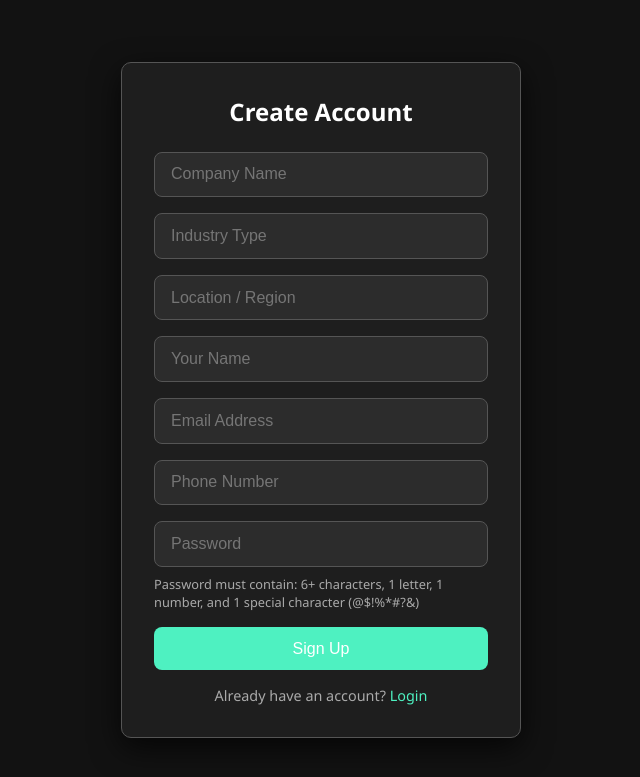
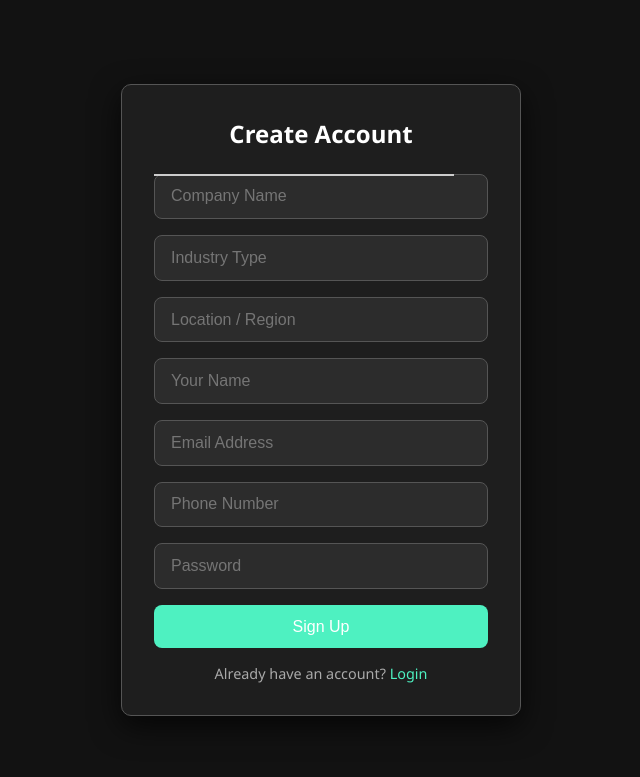
Before and after one commit to 9endu/rotbot, a Flask app: page /signup in a window 1280 px wide. Shown: the top 777 px of the page, without its empty margins (319-959 px from the left). Run offline with Flask 3, Linux system fonts and the light colour scheme; parts of the project's set-up code (start-up, migrations or seed data) failed here and were passed over.

Commit message:
signup updated

```diff
--- a/templates/signup.html
+++ b/templates/signup.html
@@ -55,12 +55,14 @@
       background-color: #2c2c2c;
       color: #f0f0f0;
       transition: 0.3s;
+      outline: none;
     }
 
     input:focus {
       border-color: #4ef1c1;
+      background-color: #333;
       outline: none;
-      background-color: #333;
+      box-shadow: none;
     }
 
     button {
@@ -109,6 +111,28 @@
       display: none;
     }
 
+    #suggestions {
+      list-style-type: none;
+      padding: 0;
+      margin: 0;
+      width: 300px;
+      background-color: #f9f9f9;
+      border: 1px solid #ccc;
+      max-height: 200px;
+      overflow-y: auto;
+      position: absolute;
+      z-index: 999;
+    }
+
+    #suggestions li {
+      padding: 8px;
+      cursor: pointer;
+    }
+
+    #suggestions li:hover {
+      background-color: #f0f0f0;
+    }
+
     .loader-text {
       font-size: 2rem;
       color: #4ef1c1;
@@ -119,14 +143,6 @@
       0%, 100% { opacity: 1; }
       50% { opacity: 0.3; }
     }
-
-    /* Password Requirements Tooltip */
-    .password-hint {
-      color: #aaa;
-      font-size: 0.8rem;
-      margin-top: -0.5rem;
-      margin-bottom: 1rem;
-    }
   </style>
 </head>
 <body>
@@ -135,22 +151,18 @@
   <div class="loader">
     <span class="loader-text">Loading...</span>
   </div>
-
   <div class="container">
     <h2>Create Account</h2>
     <form method="POST" action="/signup">
-        <input type="text" name="company_name" placeholder="Company Name" required minlength="2">
+        <input type="text" name="company_name" placeholder="Company Name" required minlength="2" style="width: 100%;">
         <input type="text" name="industry" placeholder="Industry Type" required>
-        <input type="text" name="location" placeholder="Location / Region" required>
+        <input type="text" id="location" name="location" placeholder="Location / Region" required>
+        <ul id="suggestions"></ul>
+
         <input type="text" name="name" placeholder="Your Name" required pattern="[A-Za-z\s]{2,}">
         <input type="email" name="email" placeholder="Email Address" required>
         <input type="tel" name="phone" placeholder="Phone Number" required pattern="[1-9][0-9]{9}">
-        <input type="password" name="password" placeholder="Password" required
-               minlength="6" pattern="^(?=.*[A-Za-z])(?=.*\d)(?=.*[@$!%*#?&])[A-Za-z\d@$!%*#?&]{6,}$"
-               title="Must contain at least 6 characters, including one letter, one number, and one special character (@$!%*#?&)">
-        <div class="password-hint">
-          Password must contain: 6+ characters, 1 letter, 1 number, and 1 special character (@$!%*#?&)
-        </div>
+        <input type="password" name="password" placeholder="Password" required minlength="6">
         <button type="submit">Sign Up</button>
     </form>
     <div class="link">
@@ -159,12 +171,34 @@
   </div>
 
   <script>
-    window.addEventListener('beforeunload', () => {
-      document.querySelector('.loader').style.display = 'flex';
-    });
+    document.getElementById('location').addEventListener('input', function (e) {
+      const query = e.target.value.trim();
+      const suggestions = document.getElementById('suggestions');
+      suggestions.innerHTML = '';
 
-    window.addEventListener('load', () => {
-      document.querySelector('.loader').style.display = 'none';
+      if (query.length > 2) {
+        fetch(`https://nominatim.openstreetmap.org/search?format=json&q=${query}&addressdetails=1`)
+          .then(response => response.json())
+          .then(data => {
+            if (data.length === 0) {
+              suggestions.innerHTML = '<li>No locations found</li>';
+            } else {
+              data.forEach(location => {
+                const listItem = document.createElement('li');
+                listItem.textContent = location.display_name;
+                listItem.addEventListener('click', () => {
+                  document.getElementById('location').value = location.display_name;
+                  suggestions.innerHTML = '';
+                });
+                suggestions.appendChild(listItem);
+              });
+            }
+          })
+          .catch(error => {
+            console.error('Error fetching location data:', error);
+            suggestions.innerHTML = '<li>Error retrieving data</li>';
+          });
+      }
     });
 
     const form = document.querySelector("form");
@@ -183,7 +217,7 @@
       const emailRegex = /^[^\s@]+@[^\s@]+\.[^\s@]+$/;
       const phoneRegex = /^[1-9]\d{9}$/;
       const nameRegex = /^[A-Za-z\s]{2,}$/;
-      const passwordRegex = /^(?=.*[A-Za-z])(?=.*\d)(?=.*[@$!%*#?&])[A-Za-z\d@$!%*#?&]{6,}$/;
+      const passwordRegex = /^(?=.*[A-Za-z])(?=.*\d)[A-Za-z\d]{6,}$/;
 
       if (companyName.length < 2) {
         alert("Company name must be at least 2 characters.");
@@ -216,7 +250,7 @@
       }
 
       if (!passwordRegex.test(password)) {
-        alert("Password must be at least 6 characters and contain:\n- At least one letter\n- At least one number\n- At least one special character (@$!%*#?&)");
+        alert("Password must be at least 6 characters and contain at least one letter and one number.");
         return;
       }
 
```
